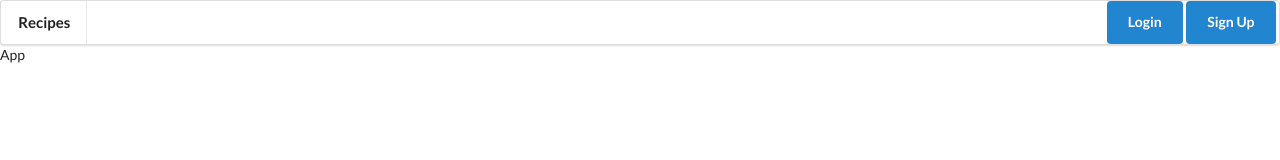
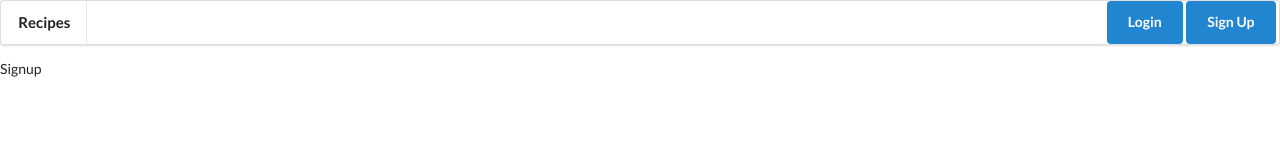
Before and after one commit to argerrard/recipes, a React (Create React App) app in the folder client/: page /signup in a window 1280 px wide. Shown: the top 160 px of the page. Built offline with nearby package versions, Linux system fonts and the light colour scheme.

Commit message:
Added react router, login and signup components

```diff
--- a/client/package.json
+++ b/client/package.json
@@ -6,9 +6,11 @@
     "react": "^16.8.6",
     "react-dom": "^16.8.6",
     "react-redux": "^7.1.0",
+    "react-router-dom": "^5.0.1",
     "react-scripts": "3.0.1",
     "redux": "^4.0.1",
-    "redux-devtools-extension": "^2.13.8"
+    "redux-devtools-extension": "^2.13.8",
+    "redux-thunk": "^2.3.0"
   },
   "scripts": {
     "start": "react-scripts start",
--- a/client/src/components/App.js
+++ b/client/src/components/App.js
@@ -1,13 +1,26 @@
 import React from 'react';
+import { Router, Switch, Route } from 'react-router-dom';
 
 import Header from './Header';
+import history from '../history';
+import RecipeHome from './RecipeHome';
+import Login from './user-management/Login';
+import SignUp from './user-management/SignUp';
 
 const App = () => {
 
     return (
         <div>
-            <Header />
-            App
+            <Router history={history}>
+                <div>
+                    <Header />
+                    <Switch>
+                        <Route path="/" exact component={RecipeHome} />
+                        <Route path="/login" exact component={Login} />
+                        <Route path="/signup" exact component={SignUp} />
+                    </Switch>
+                </div>
+            </Router>
         </div>
     );
 
--- /dev/null
+++ b/client/src/components/RecipeHome.js
@@ -0,0 +1,7 @@
+import React from 'react';
+
+const RecipeHome = () => {
+    return <div>Home</div>;
+}
+
+export default RecipeHome;
--- /dev/null
+++ b/client/src/components/user-management/Login.js
@@ -0,0 +1,11 @@
+import React from 'react';
+
+class Login extends React.Component {
+
+    render() {
+        return <div>Login</div>;
+    }
+
+}
+
+export default Login;
--- /dev/null
+++ b/client/src/components/user-management/SignUp.js
@@ -0,0 +1,13 @@
+import React from 'react';
+
+class SignUp extends React.Component {
+
+    render() {
+        return (
+            <div>Signup</div>
+        );
+    }
+
+}
+
+export default SignUp;
--- /dev/null
+++ b/client/src/history.js
@@ -0,0 +1,2 @@
+import { createBrowserHistory } from 'history';
+export default createBrowserHistory();
--- a/client/src/index.js
+++ b/client/src/index.js
@@ -1,13 +1,17 @@
 import React from 'react';
 import ReactDOM from 'react-dom';
 import { Provider } from 'react-redux';
-import { createStore } from 'redux';
-import recipeApp from './reducers/combineReducers';
-import { composeWithDevTools } from 'redux-devtools-extension';
+import { createStore, applyMiddleware, compose } from 'redux';
+import reducers from './reducers';
+import reduxThunk from 'redux-thunk';
 
 import App from './components/App';
 
-const store = createStore(recipeApp, composeWithDevTools());
+const composeEnhancers = window.__REDUX_DEVTOOLS_EXTENSION_COMPOSE__ || compose;
+const store = createStore(
+    reducers,
+    composeEnhancers(applyMiddleware(reduxThunk))
+);
 
 ReactDOM.render(
     <Provider store={store}>
```
Also changed, not shown: client/src/actions/index.js (added), client/src/reducers/index.js (renamed from client/src/reducers/combineReducers.js), 1 other file (tests, documents, lock files or other folders).
